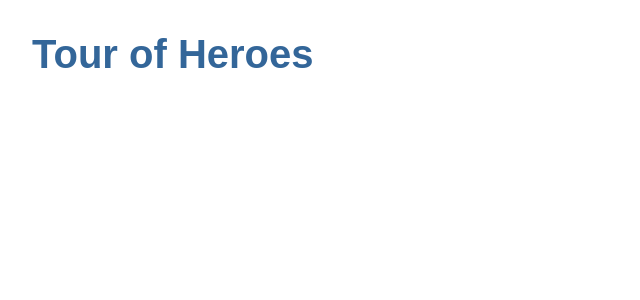
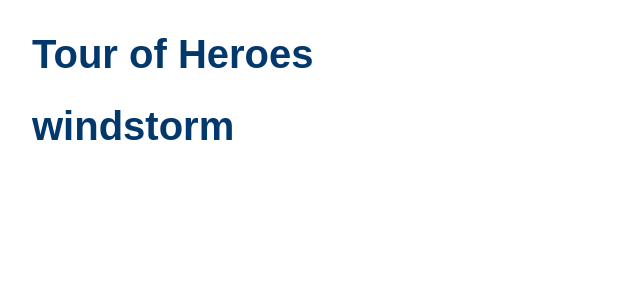
Before and after one commit to chinchuna/angular-tour-of-heroes, an Angular app: page / in a window 1280 px wide. Shown: the top 300 px of the page, without its empty margins (0-640 px from the left). Built offline with nearby package versions, Linux system fonts and the light colour scheme.

Commit message:
Show the HeroesComponent view

```diff
--- a/src/app/app.component.html
+++ b/src/app/app.component.html
@@ -1,2 +1,3 @@
 <!--The content below is only a placeholder and can be replaced.-->
 <h1>{{title}}</h1>
+<app-heroes></app-heroes>
--- a/src/app/heroes/heroes.component.html
+++ b/src/app/heroes/heroes.component.html
@@ -1 +1 @@
-{{hero}}
+<h1>{{hero}}</h1>
--- a/src/styles.css
+++ b/src/styles.css
@@ -1,6 +1,6 @@
 
 h1 {
-    color: #369;
+    color: rgb(3, 56, 109);
     font-family: Arial, Helvetica, sans-serif;
     font-size: 250%;
   }
```
